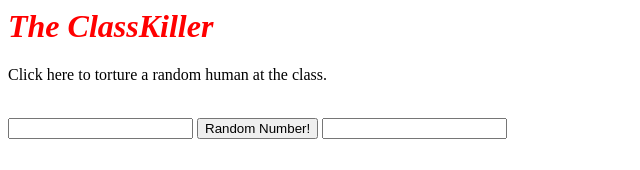
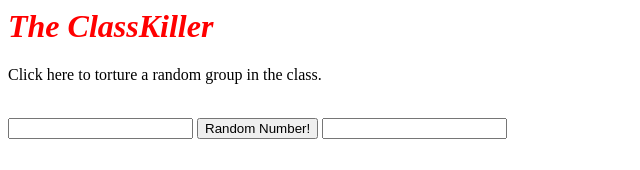
Before and after one commit to Bentacorta/Proyects, a plain HTML site: page index.html in a window 1280 px wide. Shown: the top 170 px of the page, 0-640 px from the left. Drawn offline with Linux system fonts and the light colour scheme.

Commit message:
Update index.html

```diff
--- a/index.html
+++ b/index.html
@@ -32,7 +32,7 @@
 
 <h1 style="color:#FF0000"><i>The ClassKiller</i></h1>
 
-<p>Click here to torture a random human at the class.</p>
+<p>Click here to torture a random group in the class.</p>
 
   <br>
 
```
